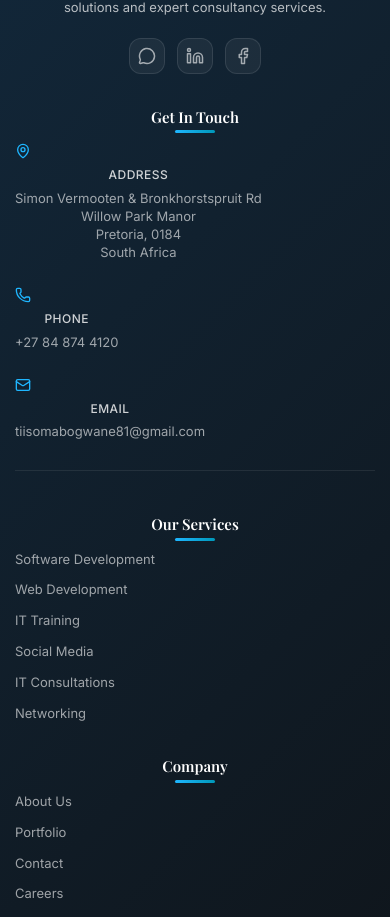
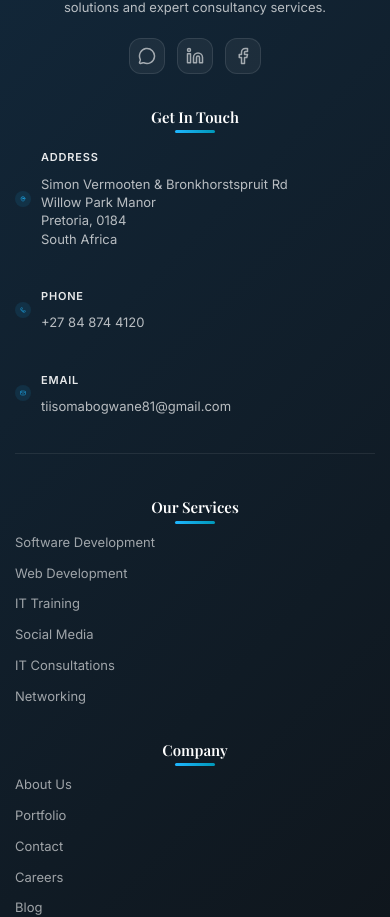
Before and after one commit to tricegevaar/nexora-technologiies, a Next.js app in the folder nexora-technologiies/: page / in a window 390 px wide. Shown: the part 9632-10549 px from the top of the page. Built offline with nearby package versions, Linux system fonts and the light colour scheme; a web font is replaced by a local one.

Commit message:
Refine footer contact section with center alignment and enhanced styling

```diff
--- a/nexora-technologiies/src/app/globals.css
+++ b/nexora-technologiies/src/app/globals.css
@@ -489,43 +489,61 @@ h1, h2, h3, h4, h5, h6 {
 
 .contact-item {
   display: flex;
-  align-items: flex-start;
+  align-items: center;
   gap: 16px;
+  padding: 12px 0;
+  transition: all 0.3s ease;
 }
 
 .contact-icon {
   color: var(--electric-cyan);
   flex-shrink: 0;
-  margin-top: 2px;
+  padding: 8px;
+  background: rgba(31, 182, 255, 0.1);
+  border-radius: 8px;
+  transition: all 0.3s ease;
 }
 
 .contact-text {
   display: flex;
   flex-direction: column;
-  gap: 4px;
+  gap: 6px;
+  flex: 1;
 }
 
 .contact-label {
-  color: rgba(255, 255, 255, 0.8);
-  font-size: 13px;
-  font-weight: 500;
+  color: rgba(255, 255, 255, 0.9);
+  font-size: 12px;
+  font-weight: 600;
   text-transform: uppercase;
-  letter-spacing: 0.5px;
+  letter-spacing: 0.8px;
+  margin-bottom: 2px;
 }
 
 .contact-value {
-  color: rgba(255, 255, 255, 0.6);
+  color: rgba(255, 255, 255, 0.7);
   font-size: 14px;
-  line-height: 1.5;
+  line-height: 1.6;
+  font-weight: 400;
 }
 
 .contact-link {
   text-decoration: none;
-  transition: color 0.3s ease;
+  transition: all 0.3s ease;
+  position: relative;
 }
 
 .contact-link:hover {
   color: var(--electric-cyan);
+}
+
+.contact-item:hover .contact-icon {
+  background: rgba(31, 182, 255, 0.2);
+  transform: scale(1.05);
+}
+
+.contact-item:hover .contact-value {
+  color: rgba(255, 255, 255, 0.9);
 }
 
 .footer-bottom {
@@ -829,15 +847,20 @@ h1, h2, h3, h4, h5, h6 {
   }
 
   .contact-item {
-    justify-content: center;
-    text-align: center;
-    flex-direction: column;
-    gap: 8px;
+    justify-content: flex-start;
+    text-align: left;
+    flex-direction: row;
+    gap: 12px;
+    padding: 10px 0;
   }
 
   .contact-text {
-    align-items: center;
-    text-align: center;
+    align-items: flex-start;
+    text-align: left;
+  }
+
+  .contact-icon {
+    padding: 6px;
   }
 
   .footer-bottom-content {
@@ -1041,15 +1064,20 @@ h1, h2, h3, h4, h5, h6 {
   }
 
   .contact-item {
-    gap: 6px;
+    gap: 10px;
+    padding: 8px 0;
   }
 
   .contact-label {
+    font-size: 11px;
+  }
+
+  .contact-value {
     font-size: 12px;
   }
 
-  .contact-value {
-    font-size: 13px;
+  .contact-icon {
+    padding: 5px;
   }
 
   .footer-bottom {
```
